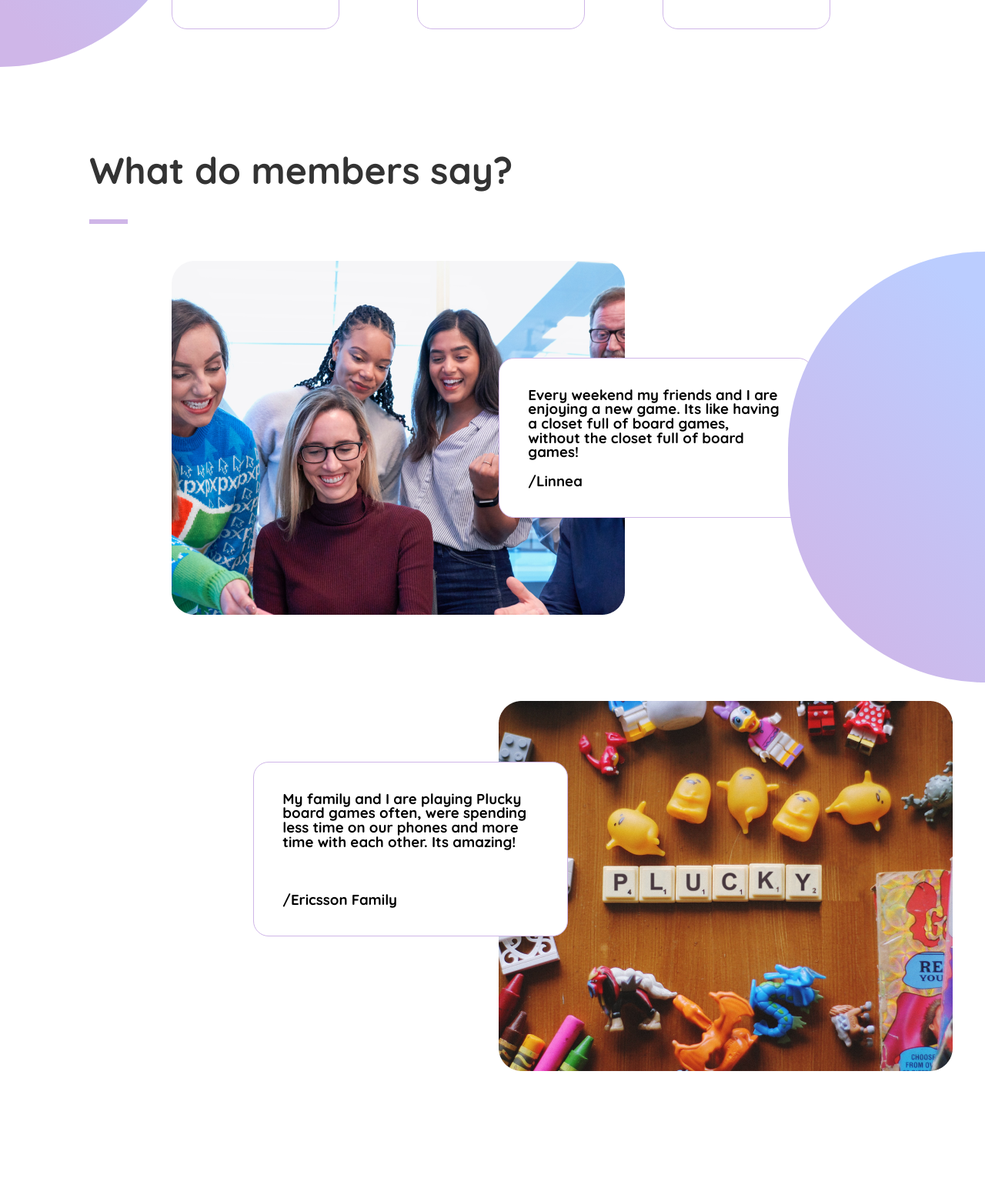
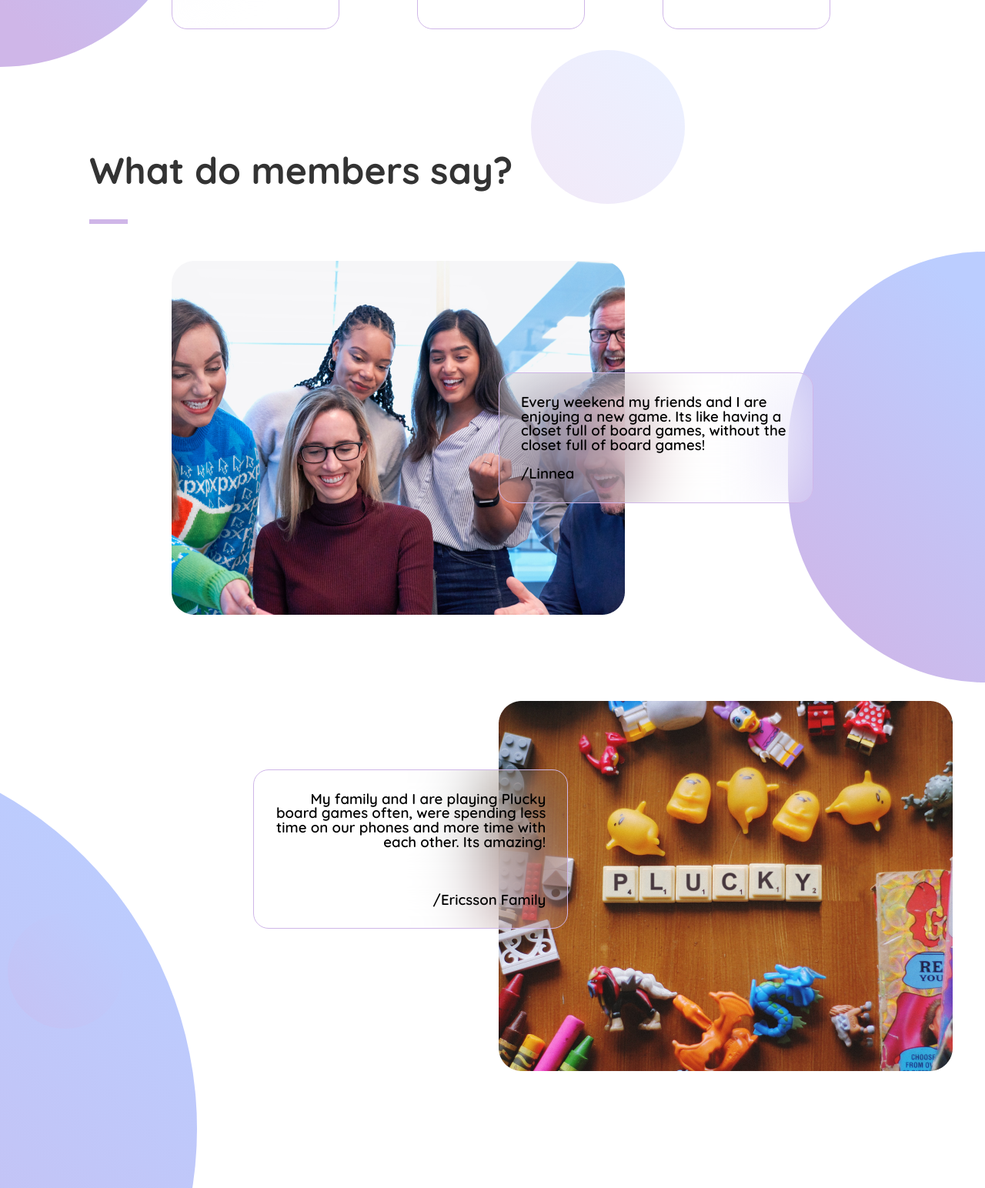
Before and after one commit to wikidbrit/Plucky, a plain HTML site: page index.html in a window 1280 px wide. Shown: the part 1113-2657 px from the top of the page at 77% size. Drawn offline with Linux system fonts and the light colour scheme.

Commit message:
final push fingers crossed, added background elements

```diff
--- a/index.html
+++ b/index.html
@@ -13,6 +13,7 @@
 <div id="holographic" class="circle1"></div>
 <div class="circle2"></div>
 <div class="circle3"></div>
+<div class="circle6"></div>
 <div id="wrapper">
 
 
@@ -84,11 +85,12 @@
             <img src="./assets/Logo-13.png" alt="Money Icon">
             <h3 class="car3text">3. Enjoy Good<br>Times</h3>
         </div>
-
+        <div class="circle4"></div>
     </div>
     <!-- Row 5 -->
     <h1 class="recomends">What do members say?</h1>
     <div class="line-r5"></div>
+    <div class="circle5"></div>
     <!-- Row 6 -->
     <img src="./assets/friends_togeather.png" alt="A group of friends play togeather" class="friends">
     <div class="textcontainer1">
--- a/style.css
+++ b/style.css
@@ -463,11 +463,11 @@ table {
 
 .card1 {
     grid-column: 3 / 5;
-    background-color: #ffffff;
+
     display: flex;
     border-radius: 20px;
     height: 15em;
-
+    z-index: 1;
     margin-bottom: 1em;
     border: 1px solid var(--purple);
     justify-content: center;
@@ -475,6 +475,8 @@ table {
     align-content: center;
     align-items: center;
     flex-direction: column;
+    backdrop-filter: blur(50px);
+    background-clip: padding-box;
 }
 
 .card1 img {
@@ -490,12 +492,12 @@ table {
 
 .card2 {
     grid-column: 6 / 8;
-    background-color: #ffffff;
+
     display: flex;
     width: 110%;
     border-radius: 20px;
     height: 15em;
-
+    z-index: 1;
     margin-bottom: 1em;
     border: 1px solid var(--purple);
     justify-content: center;
@@ -503,6 +505,8 @@ table {
     align-items: center;
     flex-direction: column;
     text-align: center;
+    backdrop-filter: blur(30px);
+    background-clip: padding-box;
 }
 
 .card2 img {
@@ -521,12 +525,12 @@ table {
 
 .card3 {
     grid-column: 9 / 11;
-    background-color: #ffffff;
+
     display: flex;
     border-radius: 20px;
     width: 110%;
     height: 15em;
-
+    z-index: 1;
     margin-bottom: 1em;
     border: 1px solid var(--purple);
     justify-content: center;
@@ -534,6 +538,8 @@ table {
     align-items: center;
     flex-direction: column;
     text-align: center;
+    backdrop-filter: blur(30px);
+    background-clip: padding-box;
 }
 
 .card3 img {
@@ -581,16 +587,16 @@ table {
 
 .friends {
     grid-column: 3 / 6;
+    z-index: 1;
 
 }
 
 .textcontainer1 {
     grid-column: 7 / 11;
-    background-color: #ffffff;
     display: flex;
     border-radius: 20px;
-    padding: 2em;
-
+    padding: 1.5em;
+    z-index: 2;
     margin-bottom: 1em;
     border: 1px solid var(--purple);
     justify-content: center;
@@ -598,9 +604,11 @@ table {
     align-items: center;
     text-align: left;
     margin-top: 1em;
-    font-weight: 900;
+    font-weight: 600;
     font-size: 14pt;
     align-self: center;
+    backdrop-filter: blur(50px);
+    background-clip: padding-box;
 }
 
 /* row 7 */
@@ -608,26 +616,28 @@ table {
 .puckyboard {
     grid-area: 8 / 7 / 9 / 10;
     margin-top: 6em;
+    z-index: 1;
 
 }
 
 .textcontainer2 {
     grid-area: 8 / 4 / 9 / 8;
-    background-color: #ffffff;
     display: flex;
     border-radius: 20px;
-    padding: 2em;
-
+    padding: 1.5em;
+    z-index: 2;
     margin-bottom: 1em;
     border: 1px solid var(--purple);
     justify-content: center;
     align-content: center;
     align-items: center;
-    text-align: left;
+    text-align: right;
     margin-top: 1em;
-    font-weight: 900;
+    font-weight: 600;
     font-size: 14pt;
     align-self: center;
+    backdrop-filter: blur(50px);
+    background-clip: padding-box;
 }
 
 /* Last row */
@@ -722,3 +732,39 @@ table {
     background: linear-gradient(45deg, rgba(207,182,232,1) 10%, rgba(187,205,255,1) 90%);
     z-index: 0;
 }
+
+.circle4 {
+    position: absolute;
+    opacity: 0.3;
+    height: 200px;
+    width: 200px;
+    transform: translateX(340%) translateY(120%);
+    border-radius: 100em 100em 100em 100em;
+    background: rgb(207,182,232);
+    background: linear-gradient(45deg, rgba(207,182,232,1) 10%, rgba(187,205,255,1) 90%);
+    z-index: 0;
+}
+
+.circle5 {
+    position: absolute;
+    opacity: 0.3;
+    height: 150px;
+    width: 150px;
+    top: 2300px;
+    border-radius: 100em 100em 100em 100em;
+    background: rgb(207,182,232);
+    background: linear-gradient(45deg, rgba(207,182,232,1) 10%, rgba(187,205,255,1) 90%);
+    z-index: 0;
+}
+
+.circle6 {
+    position: absolute;
+    right:80%;
+    top: 260%;
+    height: 1000px;
+    width: 1000px;
+    border-radius: 100em;
+    background: rgb(207,182,232);
+    background: linear-gradient(45deg, rgba(207,182,232,1) 10%, rgba(187,205,255,1) 90%);
+    z-index: 0;
+}
```
